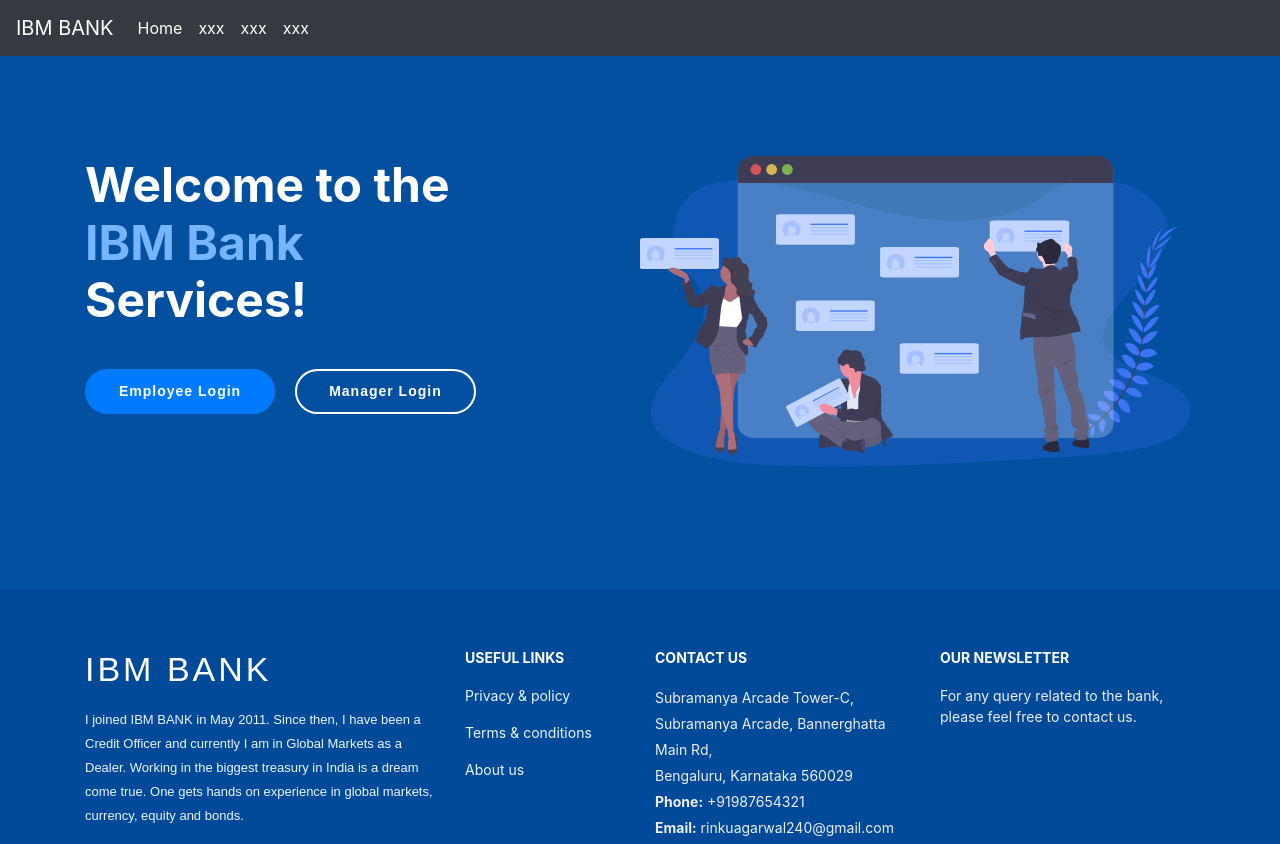
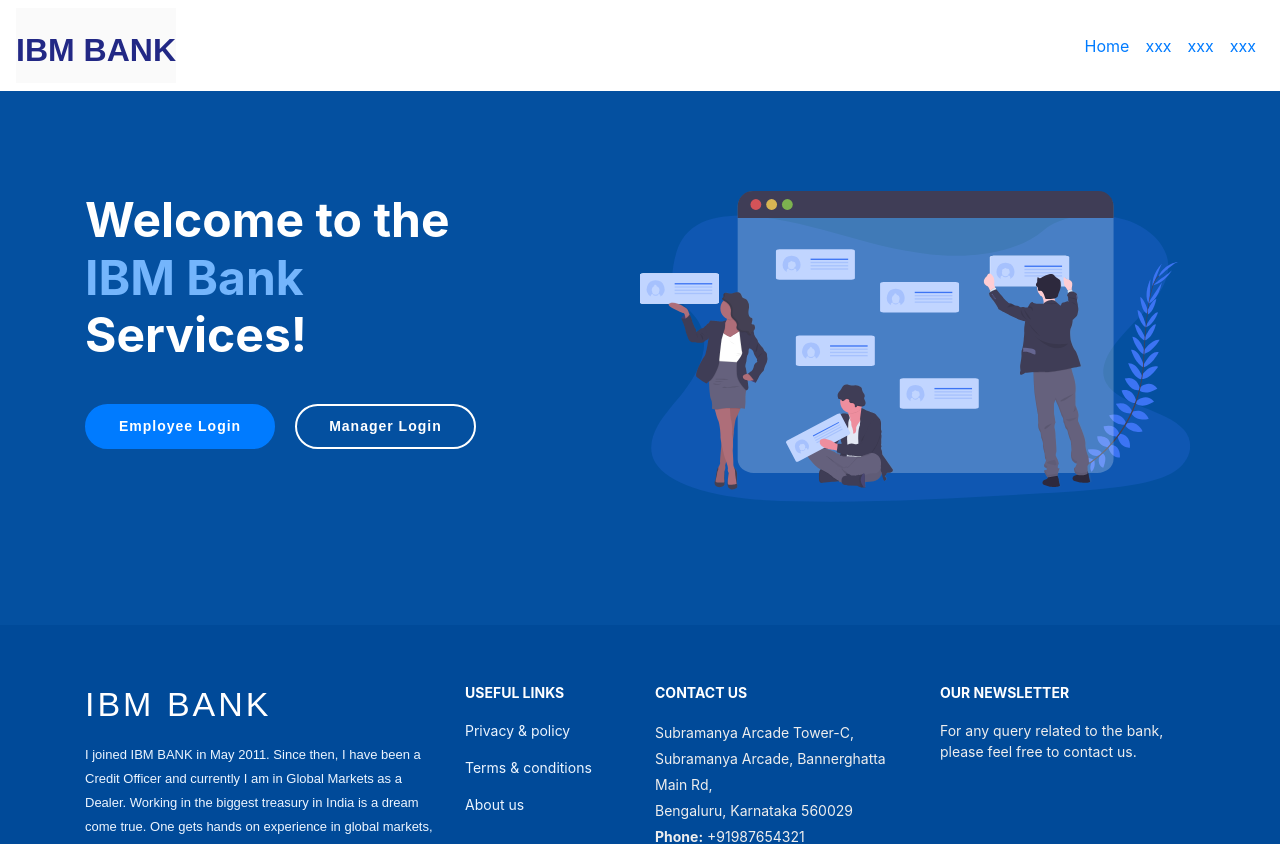
Before and after one commit to IBM-Training1/FinalProject-Angular, an Angular app: page / in a window 1280 px wide. Shown: the top 844 px of the page. Built offline with nearby package versions, Linux system fonts and the light colour scheme.

Commit message:
changes in header component

```diff
--- a/src/app/header/header.component.css
+++ b/src/app/header/header.component.css
@@ -0,0 +1,33 @@
+.navbar-brand{
+  background-color: rgb(250, 250, 250);
+  height: 75px;
+  color: rgb(34, 40, 133);
+  padding-top: 18px;
+}
+
+b{
+  font-size: xx-large;
+  font-weight: bold;
+  font-family: Arial, Helvetica, sans-serif;
+}
+
+.navbar-toggler {
+  border-color: rgb(22, 13, 160);
+}
+
+.navbar-toggler:focus {
+  background: none;
+  outline: 0;
+}
+.navbar-toggler span {
+  display: block;
+  width: 20px;
+  height: 20px;
+  margin: 6px auto;
+  background: #fff;
+  transition: all .6s cubic-bezier(0.250, 0.100, 0.250, 1.000);
+}
+
+.navbar-nav{
+  text-decoration-color: black;
+}
--- a/src/app/header/header.component.html
+++ b/src/app/header/header.component.html
@@ -1,5 +1,5 @@
-<nav class="navbar navbar-expand-sm bg-dark navbar-dark">
-  <a class="navbar-brand" href="#"> IBM BANK</a>
+<nav class="navbar navbar-expand-sm">
+  <a class="navbar-brand" href="#"> <b>IBM BANK</b></a>
 
   <!-- hamburger menu -->
   <button
@@ -13,7 +13,7 @@
 
   <!-- nav-bar icons and links -->
   <div class="collapse navbar-collapse" id="collapsibleNavbar">
-    <ul class="navbar-nav">
+    <ul class="navbar-nav ml-auto">
       <li class="nav-item selected">
         <a class="nav-link" routerLink="/" routerLinkActive="active">Home</a>
       </li>
```
